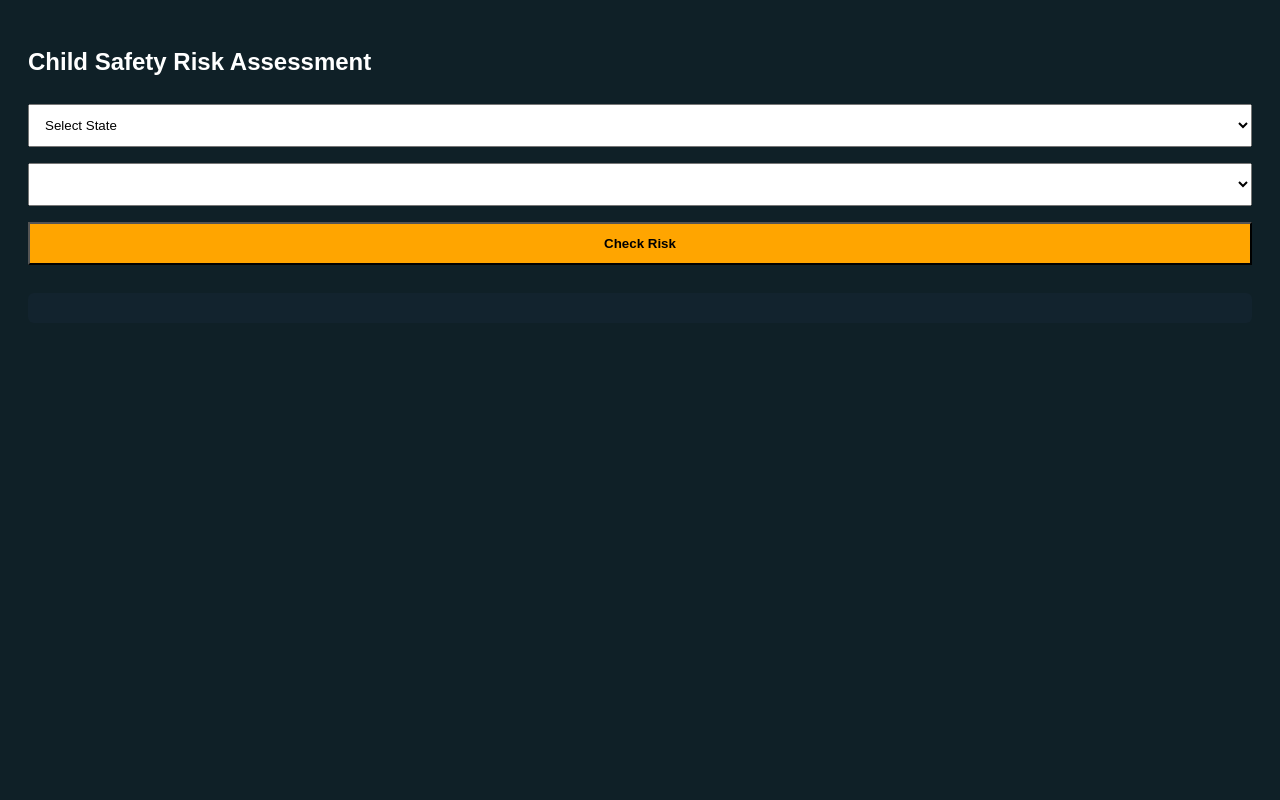
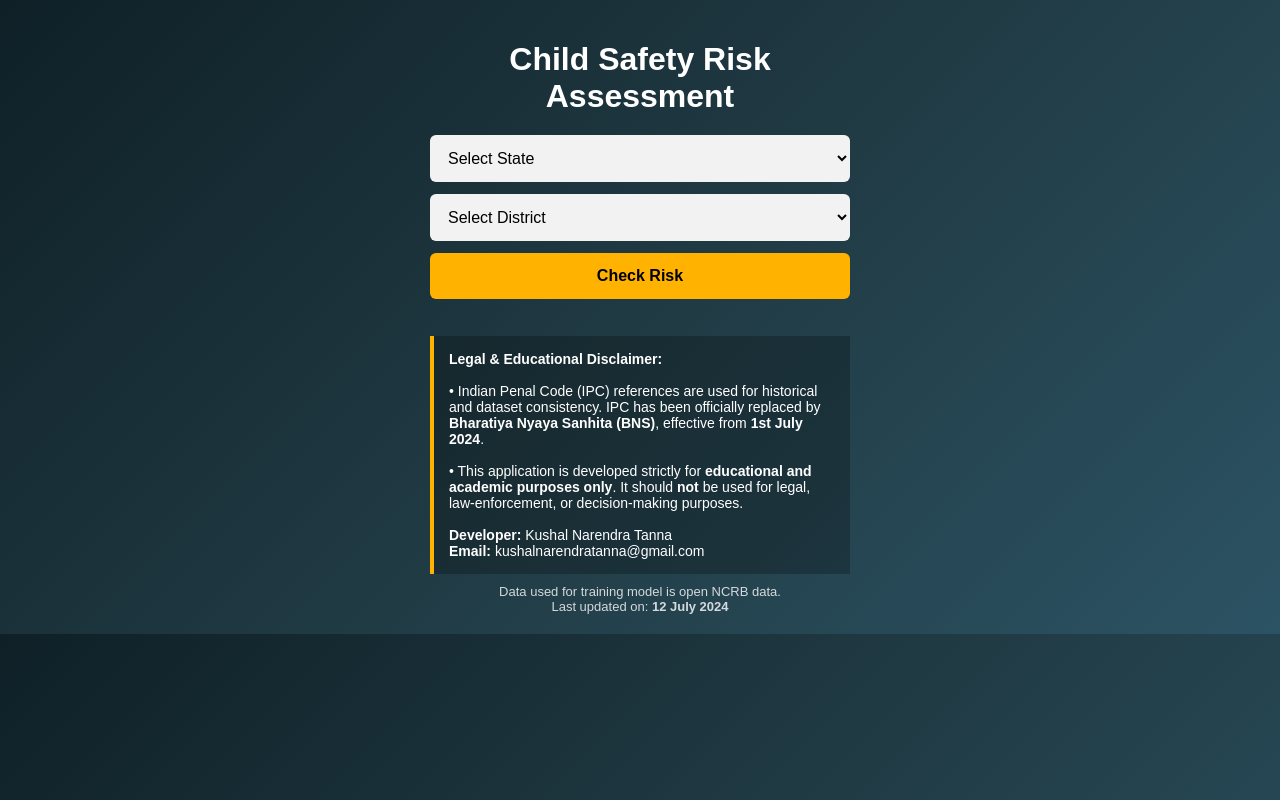
Before and after one commit to kushalnarendratanna-arch/ncrb-crime-risk-api, a Flask app: page / in a window 1280 px wide. Run offline with Flask 3, Linux system fonts and the light colour scheme; lists and menus that the app fills with data are empty; parts of the project's set-up code (start-up, migrations or seed data) failed here and were passed over.

Commit message:
Refactor index.html for improved styling and structure
Updated HTML structure and styles for better layout and appearance.

```diff
--- a/templates/index.html
+++ b/templates/index.html
@@ -1,65 +1,141 @@
 <!DOCTYPE html>
-<html>
+<html lang="en">
 <head>
 <meta charset="UTF-8">
+<meta name="viewport" content="width=device-width, initial-scale=1.0">
+
 <title>Child Safety Risk Assessment</title>
 
 <style>
 body {
-    font-family: Arial;
-    background: #0f2027;
+    margin: 0;
+    font-family: Arial, sans-serif;
+    background: linear-gradient(135deg, #0f2027, #203a43, #2c5364);
     color: #fff;
+}
+
+.container {
+    max-width: 420px;
+    margin: auto;
     padding: 20px;
 }
+
+h1 {
+    text-align: center;
+    margin-bottom: 20px;
+}
+
 select, button {
     width: 100%;
-    padding: 12px;
-    margin: 8px 0;
+    padding: 14px;
+    margin-bottom: 12px;
+    border-radius: 6px;
+    border: none;
+    font-size: 16px;
 }
+
+select {
+    background: #f2f2f2;
+    color: #000;
+}
+
 button {
-    background: orange;
+    background: #ffb300;
     font-weight: bold;
+    cursor: pointer;
 }
+
 .card {
     background: #12232e;
+    border-radius: 10px;
     padding: 15px;
     margin-top: 20px;
-    border-radius: 6px;
+    box-shadow: 0 4px 15px rgba(0,0,0,0.4);
+}
+
+.risk {
+    margin-top: 10px;
+    line-height: 1.6;
+}
+
+.disclaimer {
+    margin-top: 25px;
+    padding: 15px;
+    border-left: 4px solid #ffb300;
+    background: rgba(0,0,0,0.25);
+    font-size: 14px;
+}
+.footer {
+    text-align: center;
+    margin-top: 10px;
+    font-size: 13px;
+    opacity: 0.8;
 }
 </style>
 </head>
 
 <body>
 
-<h2>Child Safety Risk Assessment</h2>
+<div class="container">
 
-<select id="state"></select>
-<select id="district"></select>
+<h1>Child Safety Risk Assessment</h1>
+
+<select id="state">
+    <option value="">Select State</option>
+</select>
+
+<select id="district">
+    <option value="">Select District</option>
+</select>
 
 <button onclick="checkRisk()">Check Risk</button>
 
-<div id="result" class="card"></div>
+<div id="output"></div>
+
+<div class="disclaimer">
+<b>Legal & Educational Disclaimer:</b><br><br>
+
+• Indian Penal Code (IPC) references are used for historical and dataset consistency.
+IPC has been officially replaced by <b>Bharatiya Nyaya Sanhita (BNS)</b>, effective from
+<b>1st July 2024</b>.<br><br>
+
+• This application is developed strictly for <b>educational and academic purposes only</b>.
+It should <b>not</b> be used for legal, law-enforcement, or decision-making purposes.<br><br>
+
+<b>Developer:</b> Kushal Narendra Tanna<br>
+<b>Email:</b> kushalnarendratanna@gmail.com
+</div>
+
+<div class="footer">
+Data used for training model is open NCRB data.<br>
+Last updated on: <b>12 July 2024</b>
+</div>
+
+</div>
 
 <script>
 const stateSel = document.getElementById("state");
 const districtSel = document.getElementById("district");
-const result = document.getElementById("result");
+const output = document.getElementById("output");
 
 fetch("/states")
-.then(r => r.json())
+.then(res => res.json())
 .then(states => {
-    stateSel.innerHTML = "<option>Select State</option>";
-    states.forEach(s => stateSel.innerHTML += `<option>${s}</option>`);
+    states.forEach(s => {
+        stateSel.innerHTML += `<option value="${s}">${s}</option>`;
+    });
 });
 
-stateSel.onchange = () => {
+stateSel.addEventListener("change", () => {
+    districtSel.innerHTML = "";
     fetch(`/districts?state=${stateSel.value}`)
-    .then(r => r.json())
-    .then(d => {
-        districtSel.innerHTML = "";
-        d.forEach(x => districtSel.innerHTML += `<option>${x}</option>`);
+    .then(res => res.json())
+    .then(districts => {
+        districts.forEach(d => {
+            districtSel.innerHTML += `<option value="${d}">${d}</option>`;
+        });
     });
-};
+});
 
 function checkRisk() {
     fetch("/predict", {
@@ -70,9 +146,10 @@ function checkRisk() {
             district: districtSel.value
         })
     })
-    .then(r => r.json())
+    .then(res => res.json())
     .then(d => {
-        result.innerHTML = `
+        output.innerHTML = `
+        <div class="card risk">
         <b>State:</b> ${d.state}<br>
         <b>District:</b> ${d.district}<br><br>
 
@@ -82,8 +159,14 @@ function checkRisk() {
 
         <b>Risk Level:</b> <span style="color:${d.color}">${d.risk_level}</span><br>
         <b>Risk Score:</b> ${d.risk_score}/100<br>
-        <b>Model Confidence:</b> ${d.confidence}%
+        <b>Model Confidence:</b> ${d.confidence}%<br><br>
+
+        <i>Model: RandomForestClassifier</i>
+        </div>
         `;
+    })
+    .catch(() => {
+        output.innerHTML = "<div class='card'>❌ Server error. Please retry.</div>";
     });
 }
 </script>
```
